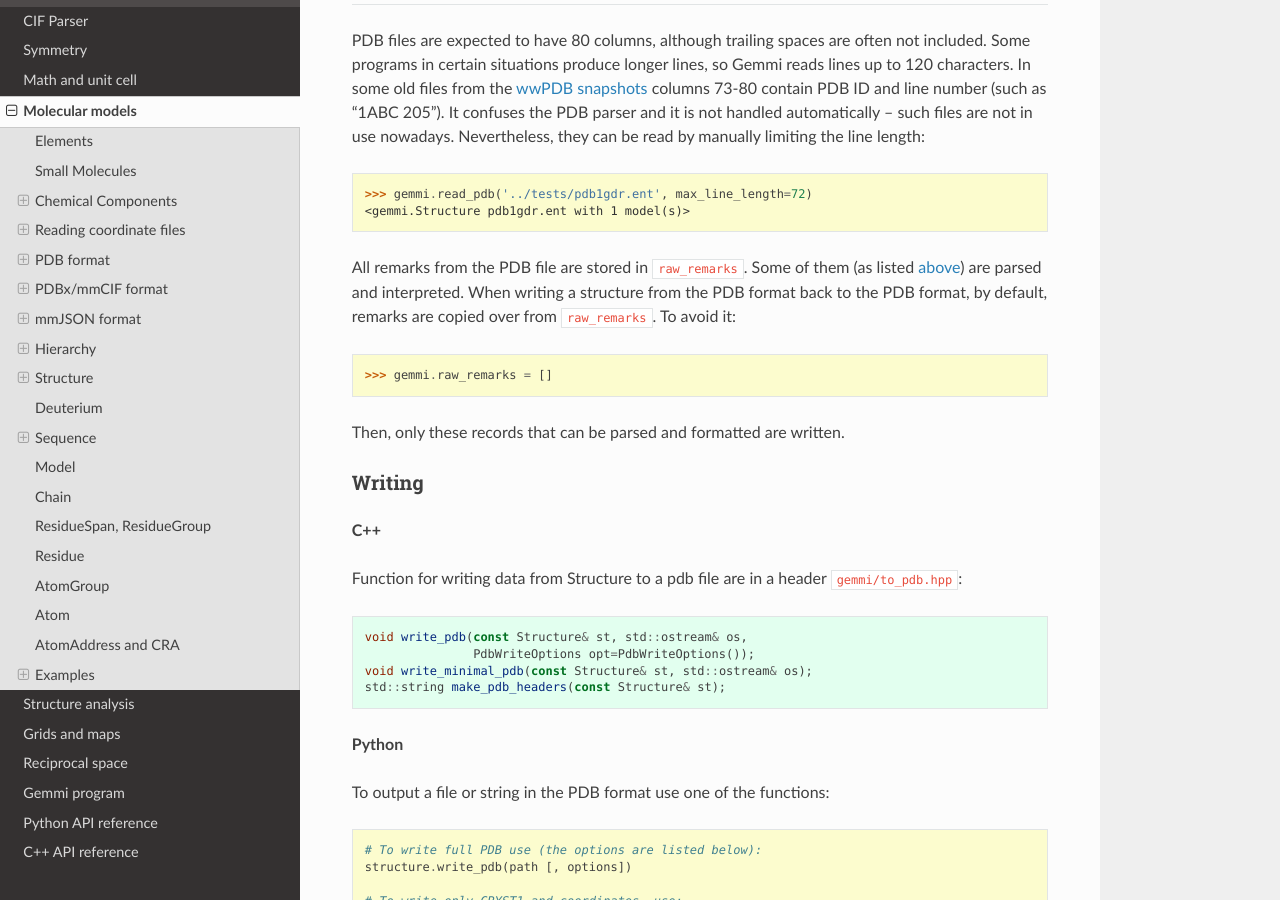
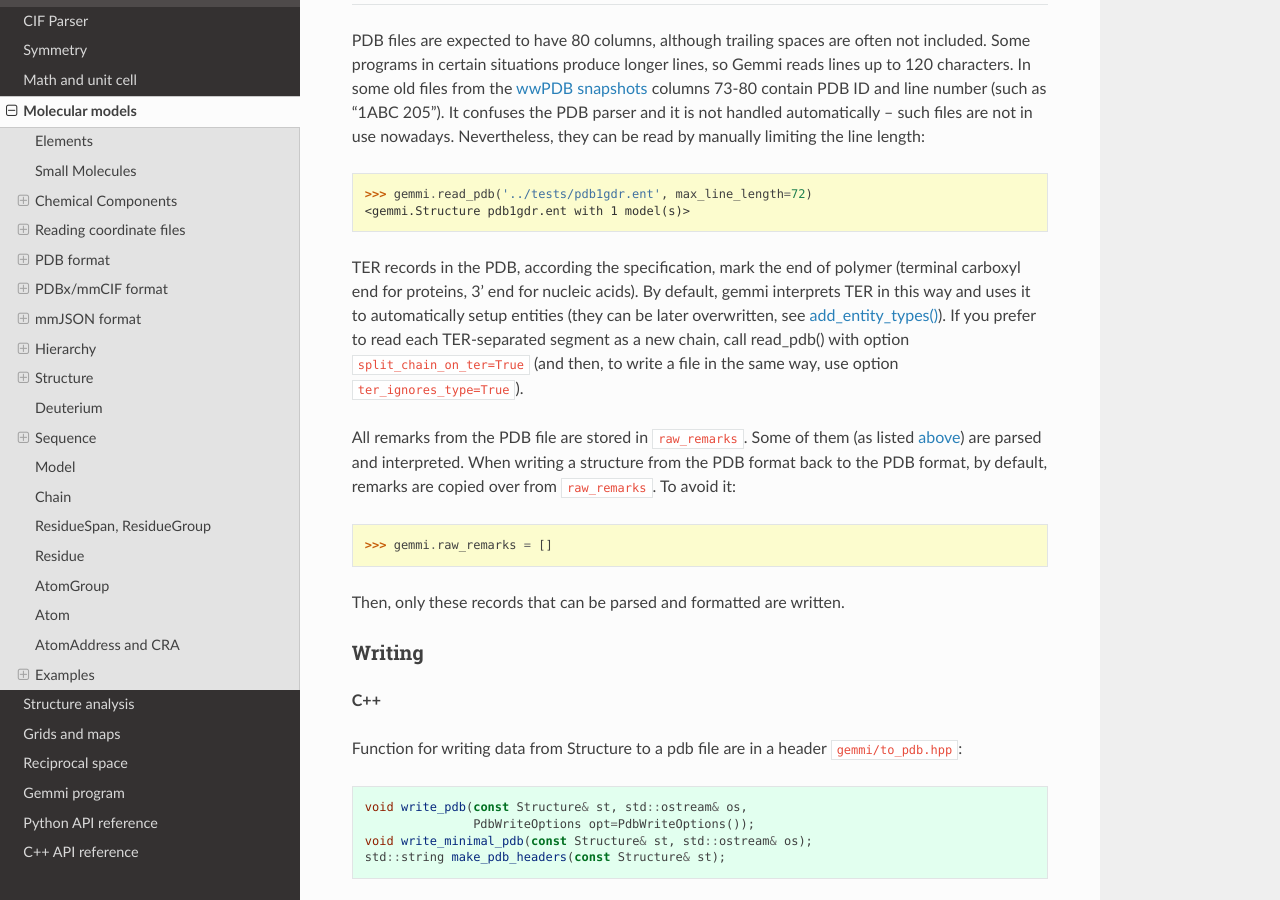
Before and after one commit to project-gemmi/gemmi, a Sphinx documentation site: the page built from docs/mol.rst, in a window 1280 px wide and 900 px high, scrolled down 13145 px. Built offline with Sphinx 7.4.7 and the Read the Docs theme 2.0.0, drawn with Linux system fonts in a browser that asks for light colours.

Commit message:
document pdb reading option split_chain_on_ter (#35 and #39)

```diff
--- a/docs/mol.rst
+++ b/docs/mol.rst
@@ -710,6 +710,16 @@ limiting the line length:
   >>> gemmi.read_pdb('../tests/pdb1gdr.ent', max_line_length=72)
   <gemmi.Structure pdb1gdr.ent with 1 model(s)>
 
+TER records in the PDB, according the specification, mark the end of polymer
+(terminal carboxyl end for proteins, 3' end for nucleic acids).
+By default, gemmi interprets TER in this way and uses it to automatically
+setup entities (they can be later overwritten,
+see :ref:`add_entity_types() <add_entity_types>`).
+If you prefer to read each TER-separated segment as a new chain,
+call read_pdb() with option ``split_chain_on_ter=True``
+(and then, to write a file in the same way,
+use option ``ter_ignores_type=True``).
+
 All remarks from the PDB file are stored in ``raw_remarks``. Some of them
 (as listed :ref:`above <supported_records>`) are parsed and interpreted.
 When writing a structure from the PDB format back to the PDB format,
@@ -1405,6 +1415,8 @@ This method uses a simple heuristic to group residues into
 
 Internally, ``setup_entities()`` runs four functions (in this order):
 
+.. _add_entity_types:
+
 * ``add_entity_types()`` -- sets Residue.entity_type if it's not already set.
 
   When reading a PDB file, entity_type is assigned automatically if the chains
```
